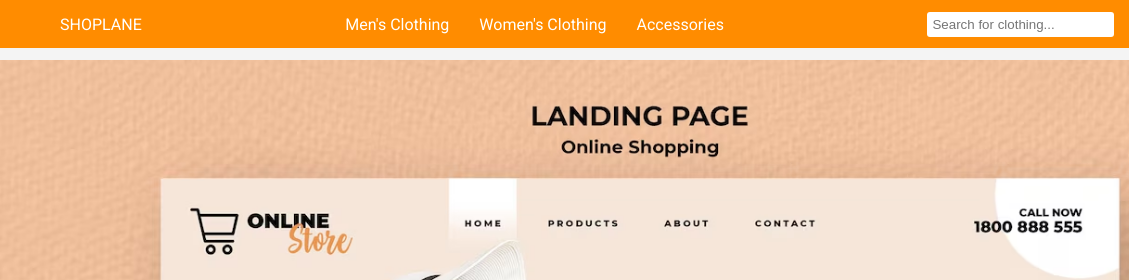
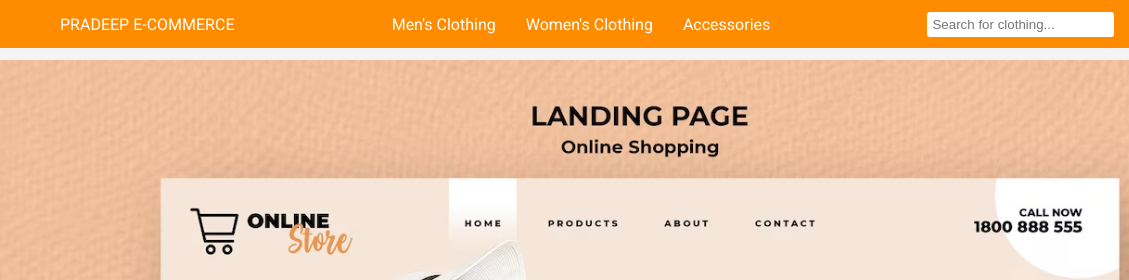
Before and after one commit to pradeep-nainwal/final-ecomerce, a plain HTML site: page index.html in a window 1280 px wide. Shown: the top 280 px of the page, 0-1129 px from the left. Drawn offline with Linux system fonts and the light colour scheme; a script that the page names is missing.

Commit message:
Update index.html

```diff
--- a/index.html
+++ b/index.html
@@ -11,7 +11,7 @@
     <!-- Header with improved navigation bar -->
     <header>
         <div class="navbar">
-            <div class="logo">SHOPLANE</div>
+            <div class="logo">PRADEEP E-COMMERCE</div>
             <nav>
                 <ul>
                     <li><a href="#">Men's Clothing</a></li>
```
